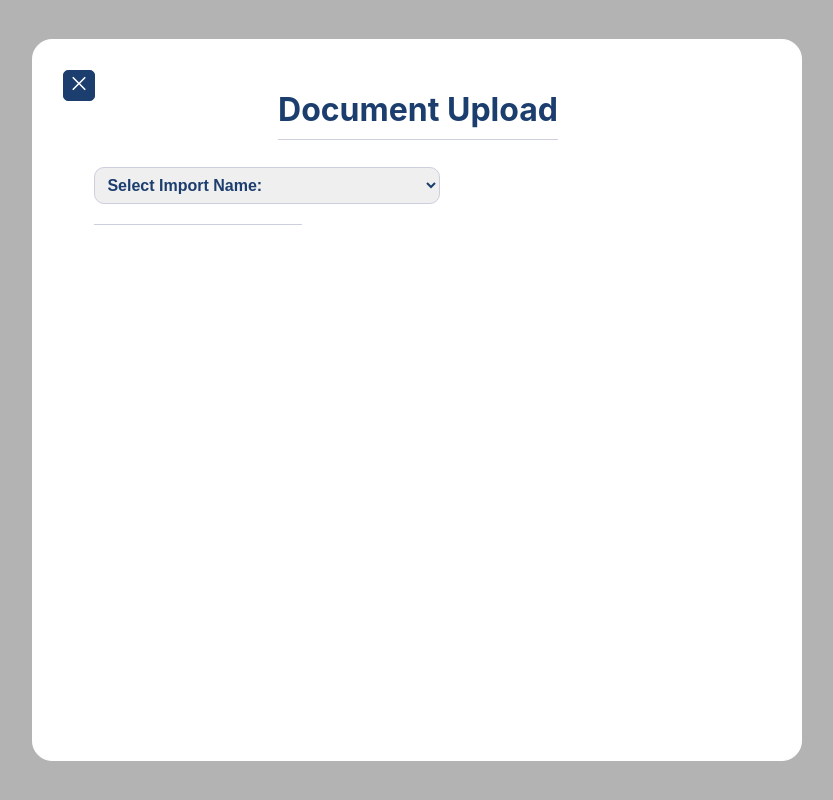
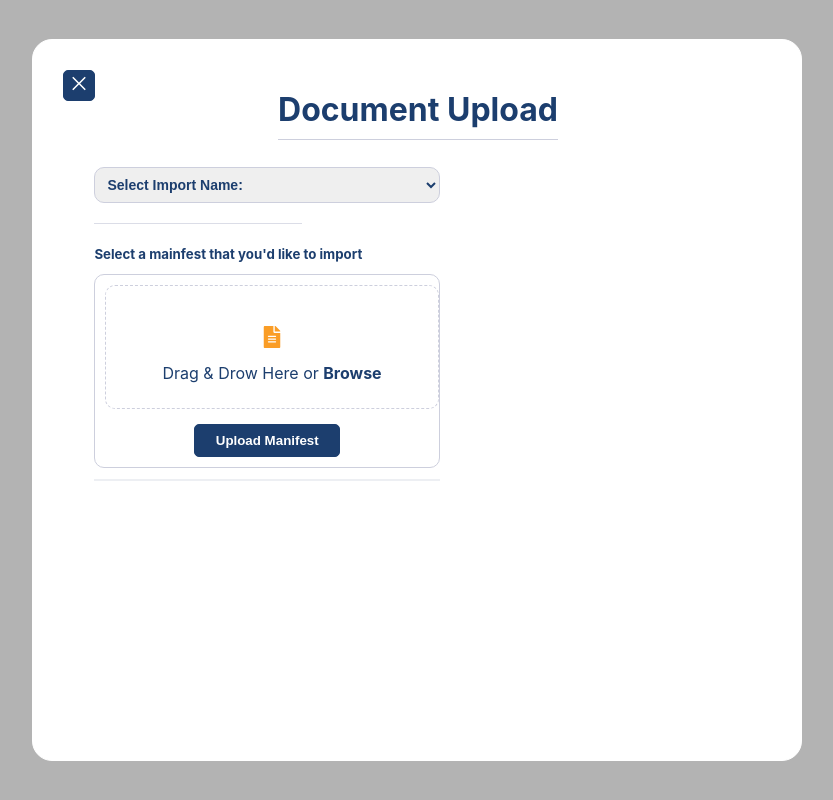
Before and after one commit to abrahamescarra/document-upload, a React (Create React App) app: page / in a window 1280 px wide. Shown: the whole page, without its empty margins (223-1056 px from the left). Built offline with nearby package versions, Linux system fonts and the light colour scheme.

Commit message:
- drag and drop - file list

```diff
--- a/package.json
+++ b/package.json
@@ -12,6 +12,7 @@
     "@types/react-dom": "^18.0.0",
     "react": "^18.2.0",
     "react-dom": "^18.2.0",
+    "react-dropzone": "^14.2.3",
     "react-icons": "^4.12.0",
     "react-scripts": "5.0.1",
     "typescript": "^4.4.2",
--- a/src/components/Body.tsx
+++ b/src/components/Body.tsx
@@ -1,6 +1,7 @@
 import React, { ChangeEvent, useState } from "react";
 import "../styles/Body.css";
 import Select from "./Select";
+import DragAndDrop from "./DragAndDrop";
 import { selectNameOptions } from "./consts";
 
 function Body() {
@@ -17,6 +18,7 @@ function Body() {
           selectedOption={selectedOption}
         />
         <div className="divider" />
+        <DragAndDrop />
       </div>
       <div className="right-column"></div>
     </div>
--- /dev/null
+++ b/src/components/DragAndDrop.tsx
@@ -0,0 +1,85 @@
+/* eslint-disable react-hooks/exhaustive-deps */
+import React, { useEffect, useState } from "react";
+import { FileWithPath, useDropzone } from "react-dropzone";
+import "../styles/Dropzone.css";
+import { FaFileAlt } from "react-icons/fa";
+import FileItem from "./FileItem";
+
+let interval: string | number | NodeJS.Timer | undefined = undefined;
+function Dropzone() {
+  const [progress, setProgress] = useState(0);
+  const [running, setRunning] = useState(false);
+
+  const { getRootProps, getInputProps, isDragActive, acceptedFiles } =
+    useDropzone({
+      onDrop: () => {
+        setProgress(0);
+        setRunning(true);
+      },
+    });
+
+  useEffect(() => {
+    let intervalId: string | number | NodeJS.Timer | undefined;
+    if (running) {
+      intervalId = setInterval(() => {
+        if (progress !== 100) setProgress((prev) => prev + 1);
+      }, 10);
+    }
+    return () => {
+      clearInterval(intervalId);
+    };
+  }, [running]);
+
+  useEffect(() => {
+    if (progress === 100) {
+      setRunning(false);
+      clearInterval(interval);
+    }
+  }, [progress]);
+
+  return (
+    <div>
+      <h5> Select a mainfest that you'd like to import</h5>
+      <div className="dropzone-wrapper">
+        <div {...getRootProps({ className: "dropzone" })}>
+          <input className="input-zone" {...getInputProps()} />
+          <div className="text-center">
+            <FaFileAlt
+              color="#fa9d26"
+              style={{
+                fontSize: "22px",
+                marginBottom: "-5px",
+                marginTop: "20px",
+              }}
+            />
+            {isDragActive ? (
+              <p className="dropzone-content">Release to drop the files here</p>
+            ) : (
+              <p className="dropzone-content">
+                Drag & Drow Here or <strong>Browse</strong>
+              </p>
+            )}
+          </div>
+        </div>
+        <div className="align-center">
+          <button
+            style={{ marginTop: "15px" }}
+            {...getRootProps()}
+            type="button"
+            className="blue-button"
+          >
+            Upload Manifest
+          </button>
+        </div>
+      </div>
+      <ul style={{ listStyle: "none", padding: 0 }}>
+        <div style={{ borderBottom: "2px solid #edeff3" }} />
+        {acceptedFiles.map((file: FileWithPath) => (
+          <FileItem file={file} progress={progress} />
+        ))}
+      </ul>
+    </div>
+  );
+}
+
+export default Dropzone;
--- /dev/null
+++ b/src/components/FileItem.tsx
@@ -0,0 +1,59 @@
+import React from "react";
+import { FileWithPath } from "react-dropzone";
+import { BsFileEarmarkImage } from "react-icons/bs";
+
+type Props = {
+  file: FileWithPath;
+  progress: number;
+};
+
+function FileItem({ file, progress }: Props) {
+  const bytesToMB = (fileSizeInBytes: number): number => {
+    const megabytes = fileSizeInBytes / (1024 * 1024);
+    return parseFloat(megabytes.toFixed(1));
+  };
+
+  return (
+    <li key={file.path}>
+      <BsFileEarmarkImage
+        color="#fa9d26"
+        style={{
+          fontSize: "25px",
+          marginRight: "15px",
+        }}
+      />
+      <div style={{ width: "100%", paddingRight: "20px" }}>
+        <div
+          style={{
+            paddingBottom: "5px",
+            paddingLeft: "3px",
+            justifyContent: "space-between",
+            display: "flex",
+          }}
+        >
+          <div>{file.path}</div>
+          <div
+            style={{
+              fontSize: "12px",
+              color: "#a6a8b1",
+              letterSpacing: "-0.5px",
+            }}
+          >
+            <strong>{bytesToMB(file.size)}MB</strong>
+          </div>
+        </div>
+        <div style={{ width: "100%", height: "2px", background: "#edeff3" }}>
+          <div
+            style={{
+              width: `${progress}%`,
+              height: "2px",
+              background: "#fa9d26",
+            }}
+          />
+        </div>
+      </div>
+    </li>
+  );
+}
+
+export default FileItem;
--- a/src/styles/App.css
+++ b/src/styles/App.css
@@ -15,3 +15,21 @@
   height: 90vh;
   background-color: #ffffff;
 }
+
+.blue-button {
+  border-radius: 5px;
+  border: 1px solid #1c3e6e;
+  width: 45%;
+  height: fit-content;
+  background-color: #1c3e6e;
+  color: white;
+  font-weight: bold;
+  padding: 8px;
+}
+
+.align-center {
+  display: flex;
+  justify-content: center;
+  align-items: center;
+  text-align: center;
+}
--- a/src/styles/Body.css
+++ b/src/styles/Body.css
@@ -10,6 +10,10 @@
   border-radius: 20px;
   width: 45%;
   margin-left: 8%;
+  justify-content: start;
+  align-items: start;
+  align-items: start;
+  text-align: start;
 }
 
 .right-column {
@@ -22,7 +26,7 @@
 
 .select-import-name {
   padding: 8px;
-  font-size: 16px;
+  font-size: 14px;
   border: 1px solid #cdcfdd;
   color: #1c3e6e;
   font-weight: bold;
@@ -41,6 +45,6 @@
 .divider {
   margin-top: 20px;
   margin-bottom: 20px;
-  border-bottom: 1px solid #cdcfdd;
+  border-bottom: 1px solid #dbdde7;
   width: 60%;
 }
--- /dev/null
+++ b/src/styles/Dropzone.css
@@ -0,0 +1,46 @@
+.dropzone {
+  text-align: center;
+  padding: 20px;
+  border: 1.5px #cdcfdd dashed;
+  width: 90%;
+  margin: auto;
+  border-radius: 10px;
+}
+.dropzone-content {
+  margin-bottom: 5px;
+}
+.dropzone-wrapper {
+  border: 1.5px #cdcfdd solid;
+  padding: 10px;
+  border-radius: 10px;
+  margin-top: -10px;
+  margin-bottom: -5px;
+}
+.btn {
+  border: none;
+  text-align: center;
+  background-color: rgb(218, 216, 216);
+  height: 50px;
+  border-radius: 12px;
+  color: black;
+  font-weight: bold;
+  transition-duration: 0.6s;
+}
+
+.btn:hover {
+  background-color: blue;
+  color: aliceblue;
+}
+
+li {
+  border-bottom: 2px solid #edeff3;
+  padding-bottom: 15px;
+  padding-top: 15px;
+  padding-left: 15px;
+  color: #a6a8b1;
+  color: #dbdde7;
+  font-size: 15px;
+  font-style: bold;
+  display: flex;
+  align-items: center;
+}
```
Also changed, not shown: 1 other file (tests, documents, lock files or other folders).
